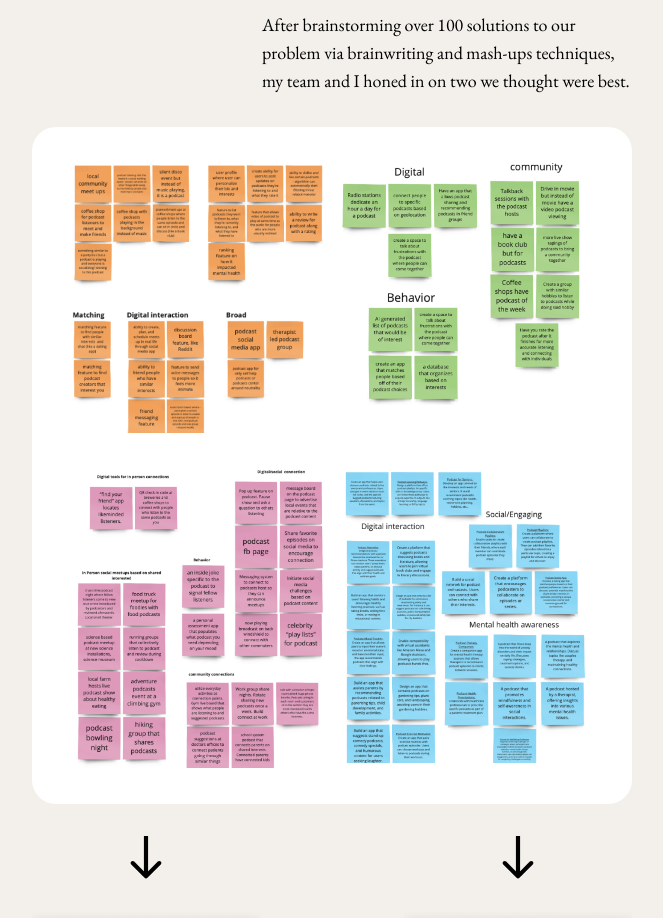
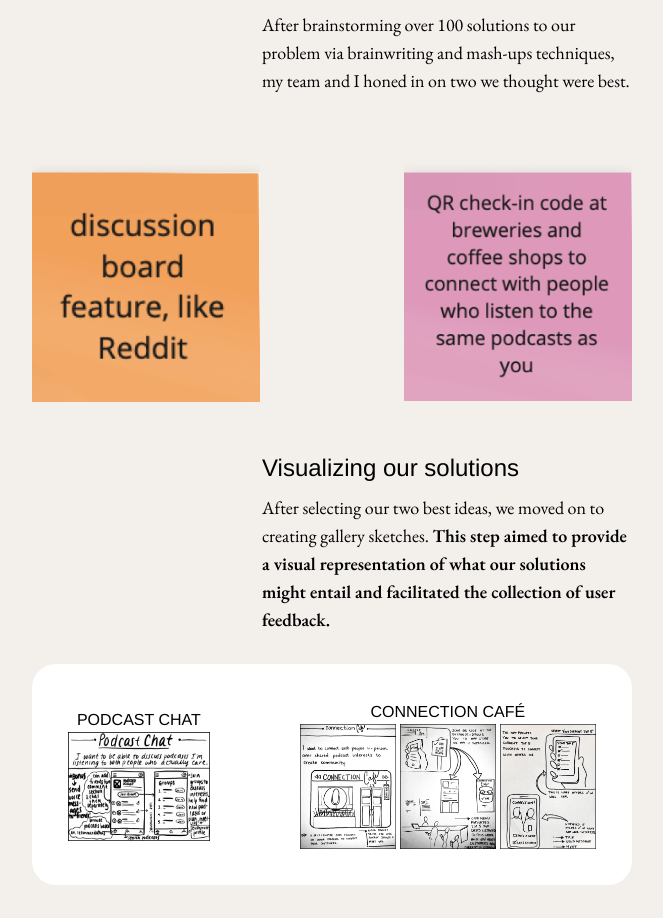
Before and after one commit to agabra23/aleynna-portfolio, a React (Vite) app: page /connection-cafe in a window 1280 px wide. Shown: the part 7421-8339 px from the top of the page, without its empty margins (308-971 px from the left). Built offline with nearby package versions, Linux system fonts and the light colour scheme.

Commit message:
Center content containers

```diff
--- a/src/components/BeachsideScreenDescription.jsx
+++ b/src/components/BeachsideScreenDescription.jsx
@@ -17,14 +17,14 @@ const BeachsideScreenDescription = ({
       }`}
     >
       <div className="grid grid-cols-[1fr_1fr] justify-center grid-rows-[auto,min-content] grid-flow-col gap-y-2 gap-x-[10px] mb-[30px] md:mb-0 place-items-center md:flex-1">
-        <div className="min-w-[50px] max-w-[150px]">
+        <div className="min-w-[50px] md:min-w-[120px] max-w-[150px]">
           <img className="h-auto object-cover" src={imageSrc1} alt={cap1} />
         </div>
         <p className="uppercase text-center font-helvetica text-[16px] md:text-lg max-[390px]:text-[10px] font-thin">
           {cap1}
         </p>
 
-        <div className="min-w-[50px] max-w-[150px]">
+        <div className="min-w-[50px] md:min-w-[120px] max-w-[150px]">
           <img className="h-auto object-cover" src={imageSrc2} alt={cap2} />
         </div>
         <p className="uppercase text-center font-helvetica text-[16px] md:text-lg max-[390px]:text-[10px] font-thin">
--- a/src/pages/Beachside.jsx
+++ b/src/pages/Beachside.jsx
@@ -308,7 +308,7 @@ const Beachside = () => {
             BeachSide SnackShop mobile app final mock ups
           </h6>
         </div>
-        <div className="flex flex-col md:flex-row gap-[30px] md:gap-[60px]">
+        <div className="flex flex-col items-center md:items-start md:flex-row md:justify-center gap-[30px] md:gap-[60px]">
           <div className="max-w-80 flex md:flex-col justify-center self-center">
             <img src={Beach1} alt="Beachside Snackshop Login Screen" />
           </div>
@@ -448,7 +448,7 @@ const Beachside = () => {
             Meet Lisa and José
           </h6>
         </div>
-        <div className="flex flex-col gap-12 md:gap-[30px]">
+        <div className="flex flex-col items-center gap-12 md:gap-[30px]">
           <UserPersona
             avatar={LisaAvatar}
             name={"Lisa"}
@@ -511,7 +511,7 @@ const Beachside = () => {
           <h6 className="text-xl md:text-2xl font-medium font-helvetica mb-[10px] md:col-span-3">
             Low-fidelity Prototype
           </h6>
-          <div className="md:bg-white md:rounded-3xl md:p-9 mb-[50px] md:col-span-4">
+          <div className="md:bg-white md:rounded-3xl md:p-9 mb-[50px] md:col-span-4 max-w-[1000px] justify-self-center">
             <img src={LofiFlow} alt="Low Fidelity Flow" />
           </div>
           <h4 className="uppercase md:text-right font-thin font-helvetica text-[16px] md:text-lg mb-[10px] md:mb-0 md:col-span-1">
@@ -576,7 +576,7 @@ const Beachside = () => {
             </ol>
           </div>
         </div>
-        <div className="flex flex-col gap-[10px] md:gap-[30px]">
+        <div className="flex flex-col items-center mx-auto gap-[10px] md:gap-[30px] max-w-[1000px]">
           <BeachsideScreenDescription
             imageSrc1={LofiHome1}
             imageSrc2={LofiHome2}
--- a/src/pages/Cafe.jsx
+++ b/src/pages/Cafe.jsx
@@ -502,14 +502,14 @@ const Cafe = () => {
             </ul>
           </div>
         </div>
-        <div className="grid grid-cols-2 justify-center grid-rows-2 bg-white rounded-3xl gap-2 p-9">
+        {/* <div className="grid grid-cols-2 justify-center grid-rows-2 bg-white rounded-3xl gap-2 p-9">
           <img src={Ideas1} alt="Ideation" />
           <img src={Ideas2} alt="Ideation" />
           <img src={Ideas3} alt="Ideation" />
           <img src={Ideas4} alt="Ideation" />
-        </div>
-        <div className="grid grid-cols-2 mt-4 md:mt-8 gap-y-3 md:gap-y-7 gap-x-5 md:gap-x-36 mb-[50px]">
-          <svg
+        </div> */}
+        <div className="grid grid-cols-2 mt-4 md:mt-8 gap-y-3 md:gap-y-7 gap-x-5 md:gap-x-36 mb-[50px] max-w-[1000px] self-center">
+          {/* <svg
             className="md:w-8 place-self-center"
             width="20px"
             height="100%"
@@ -536,7 +536,7 @@ const Cafe = () => {
               d="M10.4393 30.0607C11.0251 30.6464 11.9749 30.6464 12.5607 30.0607L22.1066 20.5147C22.6924 19.9289 22.6924 18.9792 22.1066 18.3934C21.5208 17.8076 20.5711 17.8076 19.9853 18.3934L11.5 26.8787L3.01472 18.3934C2.42893 17.8076 1.47919 17.8076 0.893399 18.3934C0.307612 18.9792 0.307612 19.9289 0.893399 20.5147L10.4393 30.0607ZM10 6.55671e-08L10 29L13 29L13 -6.55671e-08L10 6.55671e-08Z"
               fill="black"
             />
-          </svg>
+          </svg> */}
           <div className="max-w-[250px] justify-self-center place-self-start justify-center flex ">
             <img src={Sticky1} alt="Sticky Note 1" />
           </div>
@@ -562,7 +562,7 @@ const Cafe = () => {
               </li>
             </ul>
           </div>
-          <div className="md:col-span-4 bg-white p-9 rounded-3xl flex flex-col md:flex-row gap-5 md:gap-[90px] items-center mb-[50px]">
+          <div className="md:col-span-4 bg-white p-9 rounded-3xl flex flex-col md:flex-row md:justify-center md:justify-self-center gap-5 md:gap-[90px] items-center mb-[50px] max-w-[1000px]">
             <div>
               <p className="uppercase text-center font-helvetica font-thin text-[16px]">
                 Podcast Chat
```
